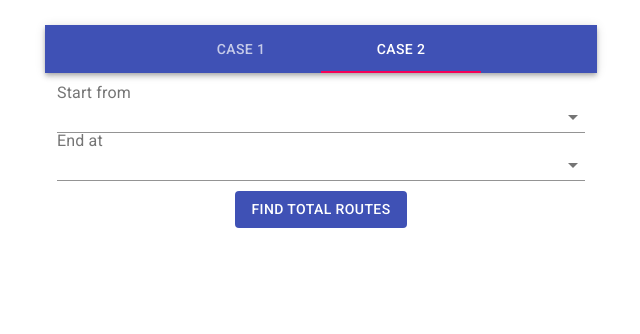
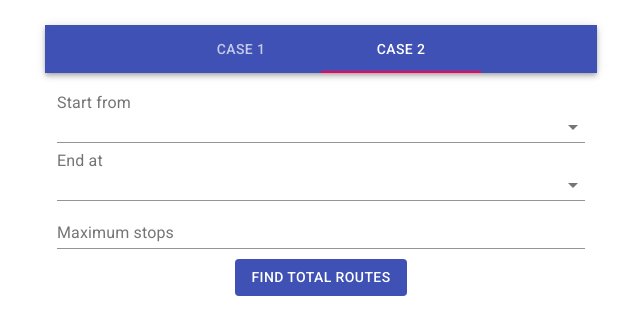
Before and after one commit to kaungmyatlwin/delivery-system-eko-frontend, a React (Create React App) app: page / in a window 1280 px wide. Both pictures are taken after a click on the tab "CASE 2". Shown: the top 334 px of the page, without its empty margins (319-959 px from the left). Built offline with nearby package versions, Linux system fonts and the light colour scheme.

Commit message:
fix: use className

```diff
--- a/src/components/CaseTwo.js
+++ b/src/components/CaseTwo.js
@@ -4,37 +4,37 @@ import {
   Button,
   MenuItem,
   InputLabel,
-  Typography
+  Typography,
+  TextField,
 } from '@material-ui/core';
 import { getTowns } from '../helpers/utils';
 import { getPossibleDeliveryRoutes } from '../helpers/routesLogic';
 
 const towns = getTowns();
 
-const styles = {
-  townSelector: {
-    width: '100%',
-  },
-};
-
 export default function CaseTwo() {
-  const [startPoint, setStartPoint] = useState('E');
-  const [endPoint, setEndPoint] = useState('D');
+  const [startPoint, setStartPoint] = useState('');
+  const [endPoint, setEndPoint] = useState('');
+  const [maxStops, setMaximumStops] = useState(4);
   const [totalRoutes, setTotalRoutes] = useState(null);
 
   function onClickFindTotalRoutes() {
     setTotalRoutes(
-      getPossibleDeliveryRoutes(startPoint, endPoint)
+      getPossibleDeliveryRoutes(startPoint, endPoint, maxStops),
     );
+  }
+
+  function onChangeMaximumStops(e) {
+    setMaximumStops(parseInt(e.target.value));
   }
 
   return(
     <>
-      <div>
+      <div className="mt-1">
           <InputLabel id="startPoint">Start from</InputLabel>
           <Select
             id="startPoint"
-          style={styles.townSelector}
+            className="w-100"
             onChange={(e) => setStartPoint(e.target.value)}>
             {
               towns.map((town) => (
@@ -42,10 +42,12 @@ export default function CaseTwo() {
               ))
             }
           </Select>
+       </div>
+       <div className="mt-1">
         <InputLabel id="endPoint">End at</InputLabel>
         <Select
           id="endPoint"
-          style={styles.townSelector}
+          className="w-100"
           onChange={(e) => setEndPoint(e.target.value)}
         >
           {
@@ -54,13 +56,14 @@ export default function CaseTwo() {
             ))
           }
         </Select>
-        {/* <TextField
+       </div>
+      <TextField
         label="Maximum stops"
         type="number"
         placeholder="eg: 2"
         className="w-100"
-        /> */}
-      </div>
+        onChange={onChangeMaximumStops}
+      />
       <div className="text-center mt-1">
         <Button
           variant="contained"
```
Lines whose indentation alone changed are shown as unchanged.
